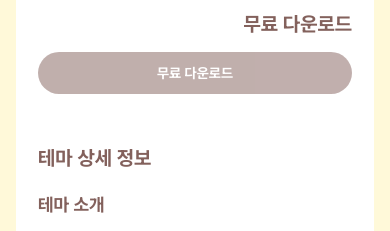
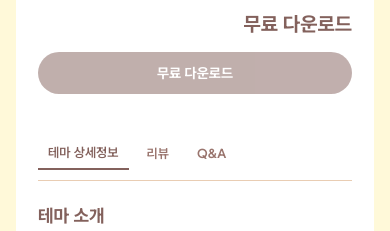
Before and after one commit to CHAEYNEE/chaettyu-theme, a Next.js app: page /themes/butter-bear in a window 390 px wide. Shown: the part 1100-1331 px from the top of the page. Built offline with nearby package versions, Linux system fonts and the light colour scheme.

Commit message:
feat : 테마 상세 탭 UI 및 리뷰/Q&A 목데이터 섹션 추가

```diff
--- a/src/app/themes/[id]/page.module.css
+++ b/src/app/themes/[id]/page.module.css
@@ -191,52 +191,6 @@
   color: #fff;
 }
 
-.detailSection {
-  display: flex;
-  flex-direction: column;
-  gap: 18px;
-  padding-top: 8px;
-}
-
-.detailTitle {
-  margin: 0;
-  font-size: 22px;
-  font-weight: 700;
-  color: var(--color-text);
-}
-
-.detailEditorContent {
-  color: var(--color-text);
-  font-size: 15px;
-  line-height: 1.9;
-}
-
-.detailEditorContent h3 {
-  margin: 0 0 12px;
-  font-size: 20px;
-  font-weight: 700;
-  color: var(--color-text);
-}
-
-.detailEditorContent p {
-  margin: 0 0 16px;
-}
-
-.detailEditorContent img {
-  display: block;
-  width: 100%;
-  height: auto;
-  margin: 0 0 18px;
-  background: var(--color-soft);
-}
-
-.detailEditorContent blockquote {
-  margin: 0 0 18px;
-  padding: 18px 20px;
-  background: var(--color-surface);
-  color: var(--color-text);
-}
-
 @media (max-width: 900px) {
   .top {
     grid-template-columns: 1fr;
@@ -254,16 +208,4 @@
   .metaItem {
     grid-template-columns: 72px 1fr;
   }
-
-  .detailTitle {
-    font-size: 20px;
-  }
-
-  .detailEditorContent {
-    font-size: 14px;
-  }
-
-  .detailEditorContent h3 {
-    font-size: 18px;
-  }
 }
--- a/src/app/themes/[id]/page.tsx
+++ b/src/app/themes/[id]/page.tsx
@@ -7,6 +7,7 @@ import { themes } from "@/data/themes";
 import type { ThemePlatform } from "@/types/theme";
 
 import styles from "./page.module.css";
+import ThemeDetailTabs from "@/components/theme/ThemeDetailTabs/ThemeDetailTabs";
 
 type ThemeDetailPageProps = {
   params: Promise<{
@@ -187,13 +188,11 @@ export default async function ThemeDetailPage({
           </div>
         </div>
 
-        <section className={styles.detailSection}>
-          <h2 className={styles.detailTitle}>테마 상세 정보</h2>
-          <div
-            className={styles.detailEditorContent}
-            dangerouslySetInnerHTML={{ __html: theme.detailHtml }}
-          />
-        </section>
+        <ThemeDetailTabs
+          detailHtml={theme.detailHtml}
+          reviews={theme.reviews}
+          qnas={theme.qnas}
+        />
       </section>
     </BoardLayout>
   );
--- a/src/components/theme/ThemeCard/ThemeCard.module.css
+++ b/src/components/theme/ThemeCard/ThemeCard.module.css
@@ -106,7 +106,9 @@
 }
 
 .price {
-  font-size: 16px;
+  display: flex;
+  align-items: center;
+  font-size: 18px;
   font-weight: 700;
   line-height: 1.2;
   color: var(--color-accent);
--- /dev/null
+++ b/src/components/theme/ThemeDetailTabs/ThemeDetailTabs.module.css
@@ -0,0 +1,201 @@
+.section {
+  display: flex;
+  flex-direction: column;
+  gap: 18px;
+}
+
+.tabRow {
+  display: flex;
+  align-items: center;
+  gap: 10px;
+  flex-wrap: wrap;
+  border-bottom: 1px solid var(--color-border);
+  padding-bottom: 10px;
+}
+
+.tabButton {
+  display: inline-flex;
+  align-items: center;
+  gap: 6px;
+  min-height: 34px;
+  padding: 0 14px;
+  border: none;
+  background: transparent;
+  color: var(--color-text-sub);
+  font-size: 14px;
+  font-weight: 600;
+  cursor: pointer;
+}
+
+.activeTab {
+  color: var(--color-text);
+  border-bottom: 2px solid var(--color-accent-strong);
+}
+
+.countBadge {
+  display: inline-flex;
+  align-items: center;
+  justify-content: center;
+  min-width: 18px;
+  height: 18px;
+  padding: 0 6px;
+  background: var(--color-soft);
+  font-size: 11px;
+  font-weight: 700;
+  color: var(--color-accent-strong);
+}
+
+.panel {
+  display: flex;
+  flex-direction: column;
+  gap: 16px;
+}
+
+.detailEditorContent {
+  color: var(--color-text);
+  font-size: 15px;
+  line-height: 1.9;
+}
+
+.detailEditorContent h3 {
+  margin: 0 0 12px;
+  font-size: 20px;
+  font-weight: 700;
+  color: var(--color-text);
+}
+
+.detailEditorContent p {
+  margin: 0 0 16px;
+}
+
+.detailEditorContent img {
+  display: block;
+  width: 100%;
+  height: auto;
+  margin: 0 0 18px;
+  background: var(--color-soft);
+}
+
+.detailEditorContent blockquote {
+  margin: 0 0 18px;
+  padding: 18px 20px;
+  background: var(--color-surface);
+  color: var(--color-text);
+}
+
+.list {
+  display: flex;
+  flex-direction: column;
+  gap: 14px;
+  margin: 0;
+  padding: 0;
+  list-style: none;
+}
+
+.card {
+  display: flex;
+  flex-direction: column;
+  gap: 10px;
+  padding: 18px 20px;
+  background: var(--color-surface);
+}
+
+.cardTop {
+  display: flex;
+  align-items: center;
+  justify-content: space-between;
+  gap: 12px;
+  flex-wrap: wrap;
+}
+
+.author {
+  font-size: 14px;
+  color: var(--color-text);
+}
+
+.date {
+  font-size: 12px;
+  color: var(--color-text-sub);
+}
+
+.ratingRow {
+  display: flex;
+  align-items: center;
+}
+
+.rating {
+  font-size: 14px;
+  color: var(--color-accent);
+  letter-spacing: 0.08em;
+}
+
+.bodyText {
+  margin: 0;
+  font-size: 14px;
+  line-height: 1.8;
+  color: var(--color-text);
+  white-space: pre-line;
+}
+
+.qnaBlock {
+  display: flex;
+  gap: 10px;
+  align-items: flex-start;
+}
+
+.qnaLabel {
+  flex-shrink: 0;
+  display: inline-flex;
+  align-items: center;
+  justify-content: center;
+  width: 22px;
+  height: 22px;
+  background: var(--color-soft);
+  font-size: 12px;
+  font-weight: 700;
+  color: var(--color-accent-strong);
+}
+
+.answerBox {
+  display: flex;
+  gap: 10px;
+  align-items: flex-start;
+  padding: 14px 16px;
+  background: #fff;
+}
+
+.emptyState {
+  padding: 28px 20px;
+  background: var(--color-surface);
+  font-size: 14px;
+  color: var(--color-text-sub);
+  text-align: center;
+}
+
+@media (max-width: 900px) {
+  .tabRow {
+    gap: 8px;
+  }
+
+  .tabButton {
+    min-height: 32px;
+    padding: 0 10px;
+    font-size: 13px;
+  }
+
+  .detailEditorContent {
+    font-size: 14px;
+  }
+
+  .detailEditorContent h3 {
+    font-size: 18px;
+  }
+
+  .card {
+    padding: 16px;
+  }
+
+  .bodyText {
+    font-size: 13px;
+  }
+}
--- /dev/null
+++ b/src/components/theme/ThemeDetailTabs/ThemeDetailTabs.tsx
@@ -0,0 +1,148 @@
+"use client";
+
+import { useMemo, useState } from "react";
+
+import type { ThemeQna, ThemeReview } from "@/types/theme";
+
+import styles from "./ThemeDetailTabs.module.css";
+
+type TabKey = "detail" | "review" | "qna";
+
+type ThemeDetailTabsProps = {
+  detailHtml: string;
+  reviews?: ThemeReview[];
+  qnas?: ThemeQna[];
+};
+
+const TAB_LABELS: Record<TabKey, string> = {
+  detail: "테마 상세정보",
+  review: "리뷰",
+  qna: "Q&A",
+};
+
+export default function ThemeDetailTabs({
+  detailHtml,
+  reviews = [],
+  qnas = [],
+}: ThemeDetailTabsProps) {
+  const [activeTab, setActiveTab] = useState<TabKey>("detail");
+
+  const reviewCount = reviews.length;
+  const qnaCount = qnas.length;
+
+  const activeContent = useMemo(() => {
+    if (activeTab === "detail") {
+      return (
+        <div
+          className={styles.detailEditorContent}
+          dangerouslySetInnerHTML={{ __html: detailHtml }}
+        />
+      );
+    }
+
+    if (activeTab === "review") {
+      if (reviewCount === 0) {
+        return (
+          <div className={styles.emptyState}>아직 등록된 리뷰가 없어요.</div>
+        );
+      }
+
+      return (
+        <ul className={styles.list}>
+          {reviews.map((review) => (
+            <li key={review.id} className={styles.card}>
+              <div className={styles.cardTop}>
+                <strong className={styles.author}>{review.author}</strong>
+                <span className={styles.date}>{review.createdAt}</span>
+              </div>
+
+              <div className={styles.ratingRow}>
+                <span className={styles.rating}>
+                  {"★".repeat(review.rating)}
+                  {"☆".repeat(5 - review.rating)}
+                </span>
+              </div>
+
+              <p className={styles.bodyText}>{review.content}</p>
+            </li>
+          ))}
+        </ul>
+      );
+    }
+
+    if (qnaCount === 0) {
+      return (
+        <div className={styles.emptyState}>아직 등록된 문의가 없어요.</div>
+      );
+    }
+
+    return (
+      <ul className={styles.list}>
+        {qnas.map((item) => (
+          <li key={item.id} className={styles.card}>
+            <div className={styles.cardTop}>
+              <strong className={styles.author}>{item.author}</strong>
+              <span className={styles.date}>{item.createdAt}</span>
+            </div>
+
+            <div className={styles.qnaBlock}>
+              <span className={styles.qnaLabel}>Q</span>
+              <p className={styles.bodyText}>{item.question}</p>
+            </div>
+
+            {item.answer && (
+              <div className={styles.answerBox}>
+                <span className={styles.qnaLabel}>A</span>
+                <p className={styles.bodyText}>{item.answer}</p>
+              </div>
+            )}
+          </li>
+        ))}
+      </ul>
+    );
+  }, [activeTab, detailHtml, qnaCount, qnas, reviewCount, reviews]);
+
+  return (
+    <section className={styles.section}>
+      <div className={styles.tabRow}>
+        <button
+          type="button"
+          className={`${styles.tabButton} ${
+            activeTab === "detail" ? styles.activeTab : ""
+          }`}
+          onClick={() => setActiveTab("detail")}
+        >
+          {TAB_LABELS.detail}
+        </button>
+
+        <button
+          type="button"
+          className={`${styles.tabButton} ${
+            activeTab === "review" ? styles.activeTab : ""
+          }`}
+          onClick={() => setActiveTab("review")}
+        >
+          {TAB_LABELS.review}
+          {reviewCount > 0 && (
+            <span className={styles.countBadge}>{reviewCount}</span>
+          )}
+        </button>
+
+        <button
+          type="button"
+          className={`${styles.tabButton} ${
+            activeTab === "qna" ? styles.activeTab : ""
+          }`}
+          onClick={() => setActiveTab("qna")}
+        >
+          {TAB_LABELS.qna}
+          {qnaCount > 0 && (
+            <span className={styles.countBadge}>{qnaCount}</span>
+          )}
+        </button>
+      </div>
+
+      <div className={styles.panel}>{activeContent}</div>
+    </section>
+  );
+}
--- a/src/data/themes.ts
+++ b/src/data/themes.ts
@@ -11,7 +11,6 @@ export const themes: ThemeItem[] = [
       "/images/themes/strawberry-ribbon/preview-1.png",
       "/images/themes/strawberry-ribbon/preview-2.png",
     ],
-    description: "말랑한 딸기우유 톤과 리본 포인트가 들어간 무료 테마",
     tags: ["핑크", "리본", "러블리"],
     isPublished: true,
     downloadFileName: "strawberry-ribbon.zip",
@@ -53,7 +52,6 @@ export const themes: ThemeItem[] = [
       "/images/themes/butter-bear/preview-1.png",
       "/images/themes/butter-bear/preview-2.png",
     ],
-    description: "포근한 크림 톤과 곰돌이 포인트가 들어간 무료 테마",
     tags: ["곰돌이", "크림", "포근한"],
     isPublished: true,
     downloadFileName: "butter-bear.zip",
@@ -97,7 +95,6 @@ export const themes: ThemeItem[] = [
       "/images/themes/milk-heart/preview-1.png",
       "/images/themes/milk-heart/preview-2.png",
     ],
-    description: "말랑한 우유빛 핑크와 하트 포인트가 담긴 시그니처 테마",
     tags: ["핑크", "하트", "러블리"],
     isPublished: true,
     downloadFileName: "milk-heart.zip",
@@ -114,6 +111,40 @@ export const themes: ThemeItem[] = [
   `,
     badge: "BEST",
     likes: 12,
+    reviews: [
+      {
+        id: "review-1",
+        author: "째여니",
+        rating: 5,
+        content:
+          "색감이 진짜 예쁘고 말랑해서 너무 만족했어요. 적용도 어렵지 않았어요!",
+        createdAt: "2026.03.23",
+      },
+      {
+        id: "review-2",
+        author: "하트유저",
+        rating: 4,
+        content: "전체적으로 귀엽고 깔끔해요. 세트 구성도 만족스러웠어요.",
+        createdAt: "2026.03.24",
+      },
+    ],
+    qnas: [
+      {
+        id: "qna-1",
+        author: "테마궁금해",
+        question: "안드로이드에서도 동일하게 적용되나요?",
+        answer:
+          "기종별 지원 버전에 맞춰 적용 가능하지만, 일부 화면은 OS 버전에 따라 차이가 있을 수 있어요.",
+        createdAt: "2026.03.24",
+      },
+      {
+        id: "qna-2",
+        author: "리본좋아",
+        question: "세트 구매하면 증정 테마는 어떤 버전인가요?",
+        answer: "세트 구매 시 별도로 안내된 증정용 테마가 함께 제공돼요.",
+        createdAt: "2026.03.25",
+      },
+    ],
   },
   {
     id: "cherry-note",
@@ -125,7 +156,6 @@ export const themes: ThemeItem[] = [
       "/images/themes/cherry-note/preview-1.png",
       "/images/themes/cherry-note/preview-2.png",
     ],
-    description: "체리와 다이어리 무드를 담은 시그니처 테마",
     tags: ["체리", "다꾸", "다이어리"],
     isPublished: true,
     downloadFileName: "cherry-note.zip",
@@ -166,7 +196,6 @@ export const themes: ThemeItem[] = [
       "/images/themes/cloud-bunny/preview-1.png",
       "/images/themes/cloud-bunny/preview-2.png",
     ],
-    description: "보송한 하늘빛 배경과 토끼 일러스트가 어우러진 무료 테마",
     tags: ["하늘", "토끼", "몽글"],
     isPublished: true,
     downloadFileName: "cloud-bunny.zip",
@@ -208,7 +237,6 @@ export const themes: ThemeItem[] = [
       "/images/themes/peach-check/preview-1.png",
       "/images/themes/peach-check/preview-2.png",
     ],
-    description: "복숭아빛 체크 패턴과 심플한 아이콘이 조화로운 무료 테마",
     tags: ["복숭아", "체크", "심플"],
     isPublished: true,
     downloadFileName: "peach-check.zip",
@@ -250,7 +278,6 @@ export const themes: ThemeItem[] = [
       "/images/themes/mint-rabbit/preview-1.png",
       "/images/themes/mint-rabbit/preview-2.png",
     ],
-    description: "민트 컬러와 다이어리 낙서 무드를 담은 산뜻한 무료 테마",
     tags: ["민트", "토끼", "다꾸"],
     isPublished: true,
     downloadFileName: "mint-rabbit.zip",
@@ -292,8 +319,6 @@ export const themes: ThemeItem[] = [
       "/images/themes/soda-cat/preview-1.png",
       "/images/themes/soda-cat/preview-2.png",
     ],
-    description:
-      "톡 쏘는 블루 소다 컬러와 고양이 포인트가 귀여운 시그니처 테마",
     tags: ["고양이", "블루", "청량"],
     isPublished: true,
     downloadFileName: "soda-cat.zip",
@@ -334,7 +359,6 @@ export const themes: ThemeItem[] = [
       "/images/themes/rose-lace/preview-1.png",
       "/images/themes/rose-lace/preview-2.png",
     ],
-    description: "레이스와 로즈 장식이 더해진 우아한 무드의 시그니처 테마",
     tags: ["장미", "레이스", "빈티지"],
     isPublished: true,
     downloadFileName: "rose-lace.zip",
@@ -375,7 +399,6 @@ export const themes: ThemeItem[] = [
       "/images/themes/night-jelly/preview-1.png",
       "/images/themes/night-jelly/preview-2.png",
     ],
-    description: "어두운 밤하늘과 말랑한 젤리 포인트가 매력적인 시그니처 테마",
     tags: ["밤", "젤리", "보라"],
     isPublished: true,
     downloadFileName: "night-jelly.zip",
```
Also changed, not shown: src/types/theme.ts (+18 -1 lines).
